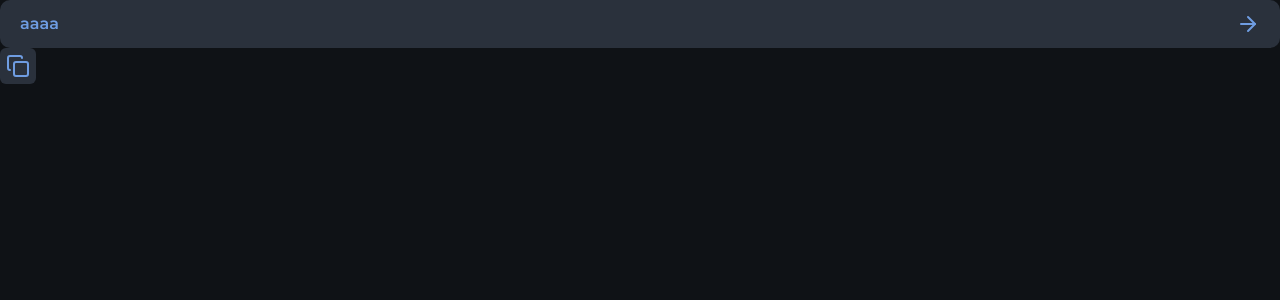
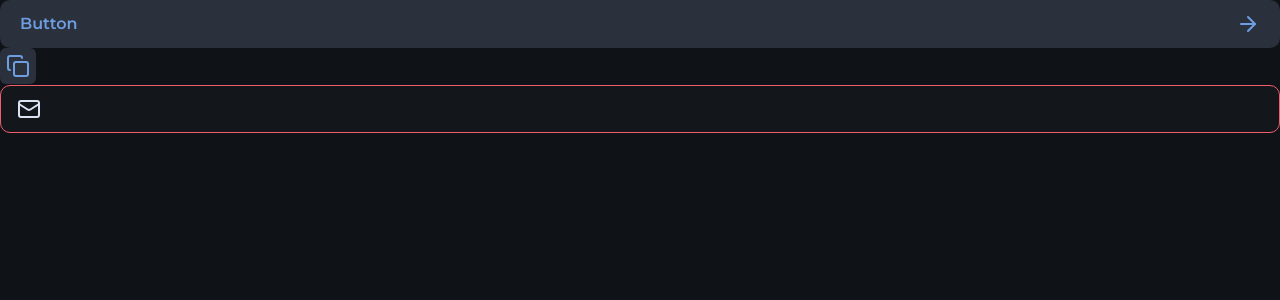
Before and after one commit to lesada/nlw-connect-react, a Next.js app: page / in a window 1280 px wide. Shown: the top 300 px of the page. Built offline with nearby package versions, Linux system fonts and the light colour scheme.

Commit message:
feat: input

```diff
--- a/src/app/page.tsx
+++ b/src/app/page.tsx
@@ -1,17 +1,24 @@
 import { Button } from "@/components/button";
 import { IconButton } from "@/components/icon-button";
-import { ArrowRight, Copy } from "lucide-react";
+import { InputField, InputIcon, InputRoot } from "@/components/input";
+import { ArrowRight, Copy, Mail } from "lucide-react";
 
 export default function Home() {
   return (
     <main>
       <Button>
-        aaaa
+        Button
         <ArrowRight />
       </Button>
       <IconButton>
         <Copy />
       </IconButton>
+      <InputRoot error>
+        <InputIcon>
+          <Mail />
+        </InputIcon>
+        <InputField />
+      </InputRoot>
     </main>
   );
 }
--- /dev/null
+++ b/src/components/input.tsx
@@ -0,0 +1,28 @@
+import { ComponentProps } from "react";
+
+type InputProps = ComponentProps<"div"> & {
+  error?: boolean;
+};
+
+export function InputRoot({ error = false, ...rest }: InputProps) {
+  return (
+    <div
+      data-error={error}
+      className="group bg-gray-800 h-12 border border-gray-600 rounded-xl px-4 flex items-center gap-2 focus-within:border-gray-100 data-[error=true]:border-danger"
+      {...rest}
+    />
+  );
+}
+
+export function InputField({ ...rest }: ComponentProps<"input">) {
+  return <input className="flex-1 outline-0 placeholder-gray-400" {...rest} />;
+}
+
+export function InputIcon({ ...rest }: ComponentProps<"span">) {
+  return (
+    <span
+      className="text-gray-400 group-focus-within:text-gray-100 group-[&:not(:has(input:placeholder-shown))]:text-gray-100 group-data-[error=true]:text-danger"
+      {...rest}
+    />
+  );
+}
```
